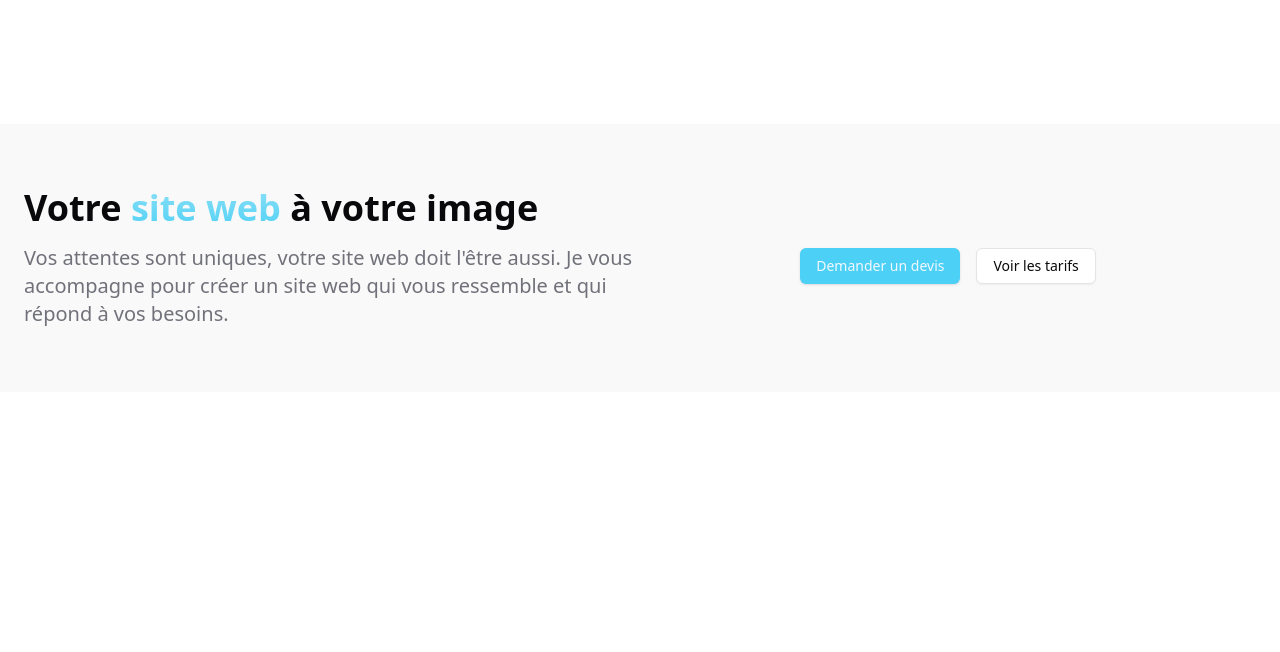
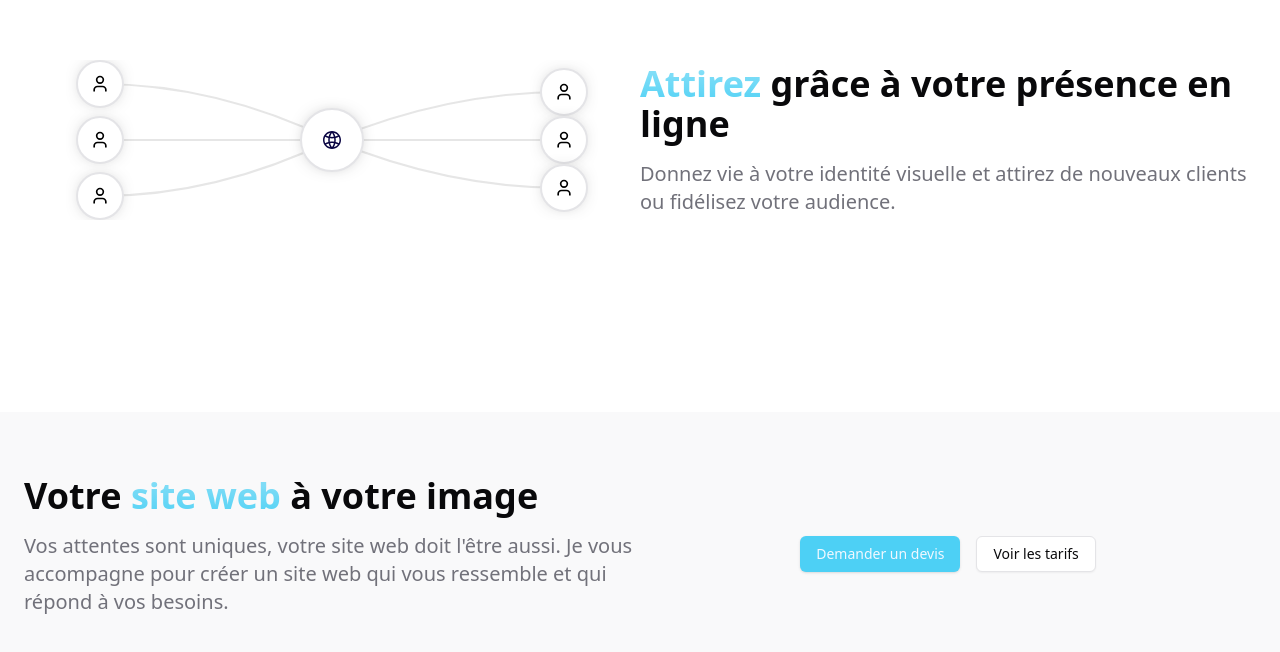
Before and after one commit to DopeCloudd/portfolio_freelance_react, a React (Vite) app: page / in a window 1280 px wide. Shown: the part 3715-4367 px from the top of the page. Built offline with nearby package versions, Linux system fonts and the light colour scheme.

Commit message:
chore: add new sections

```diff
--- a/src/App.tsx
+++ b/src/App.tsx
@@ -8,6 +8,8 @@ import { Portfolio } from "@/components/Portfolio";
 import { Pricing } from "@/components/Pricing";
 import { Services } from "@/components/Services";
 import { Statistics } from "@/components/Statistics";
+import { Marketing } from "@/components/Marketing";
+import { Reviews } from "@/components/Reviews";
 import "./app.css";
 
 function App() {
@@ -19,9 +21,11 @@ function App() {
       <Statistics />
       <Services />
       <Portfolio />
+      <Marketing />
       <Cta />
       <Pricing />
       <FAQ />
+      <Reviews />
       <Footer />
     </>
   );
```
